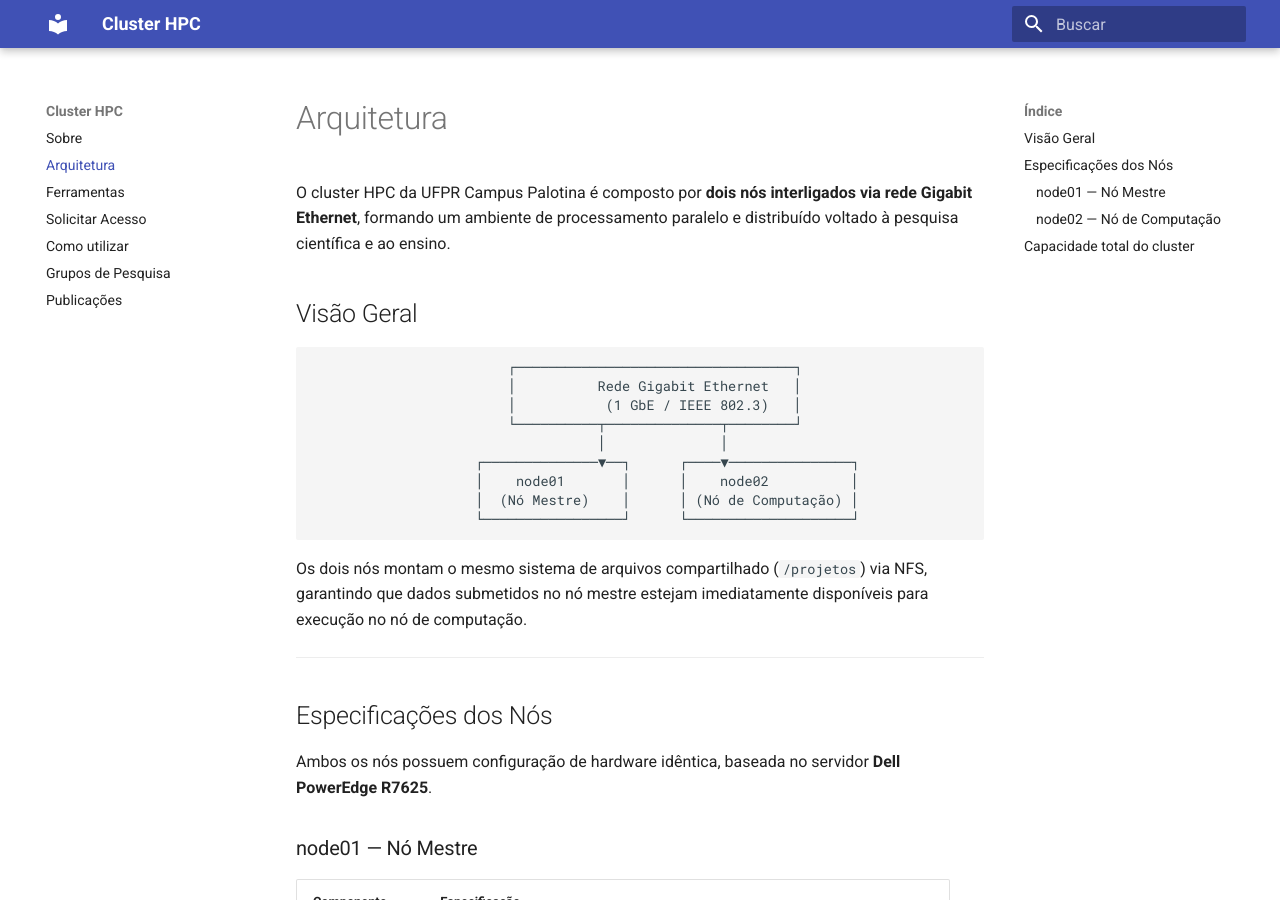
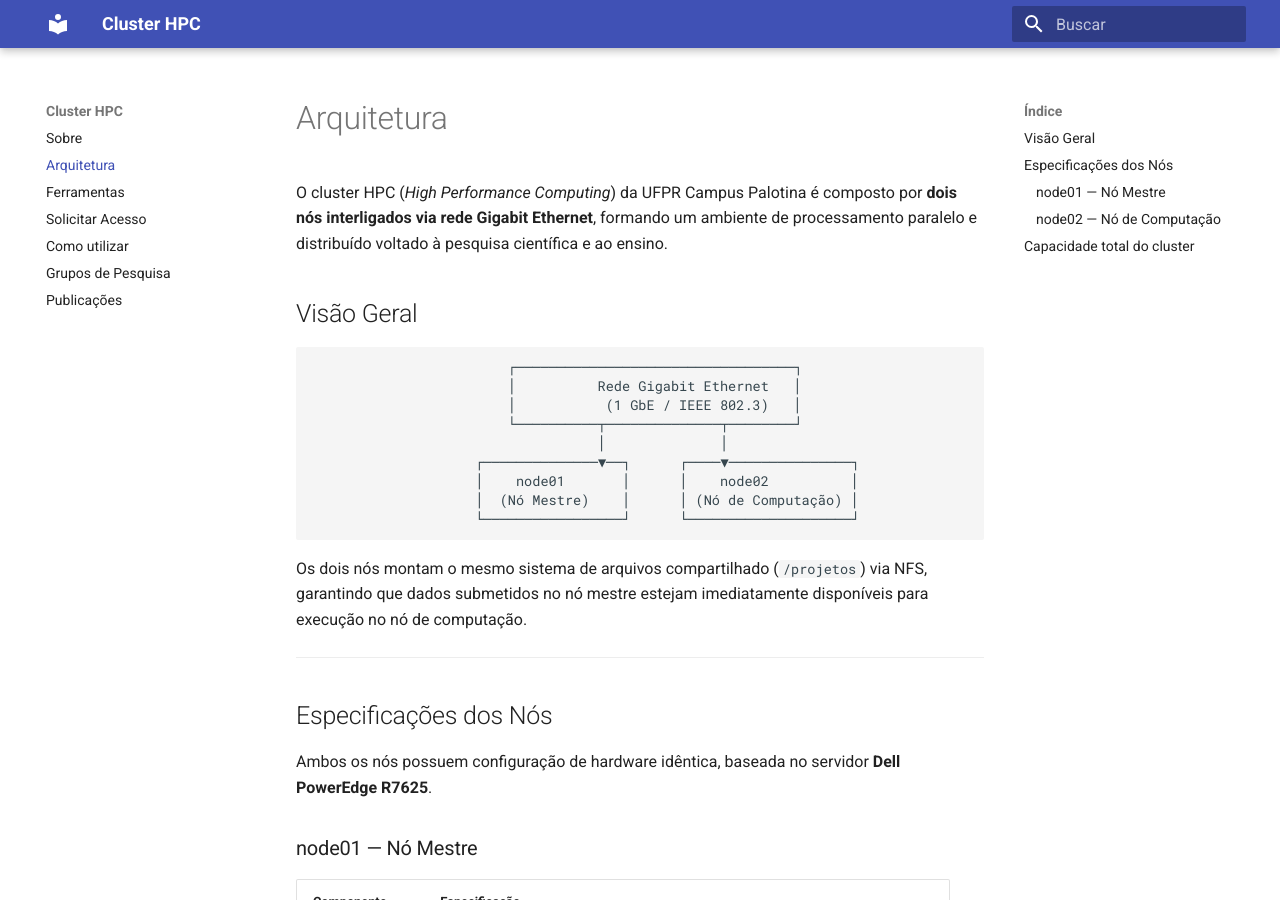
Before and after one commit to darlonv/clusterina, an MkDocs documentation site: the page built from docs/arquitetura.md, in a window 1280 px wide and 900 px high. Built offline with MkDocs 1.6.1 and Material for MkDocs 9.7.7, drawn with Linux system fonts in a browser that asks for light colours.

Commit message:
Sigla HPC

```diff
--- a/docs/arquitetura.md
+++ b/docs/arquitetura.md
@@ -1,6 +1,6 @@
 # Arquitetura
 
-O cluster HPC da UFPR Campus Palotina é composto por **dois nós interligados via rede Gigabit Ethernet**, formando um ambiente de processamento paralelo e distribuído voltado à pesquisa científica e ao ensino.
+O cluster HPC (*High Performance Computing*) da UFPR Campus Palotina é composto por **dois nós interligados via rede Gigabit Ethernet**, formando um ambiente de processamento paralelo e distribuído voltado à pesquisa científica e ao ensino.
 
 ## Visão Geral
 
```
